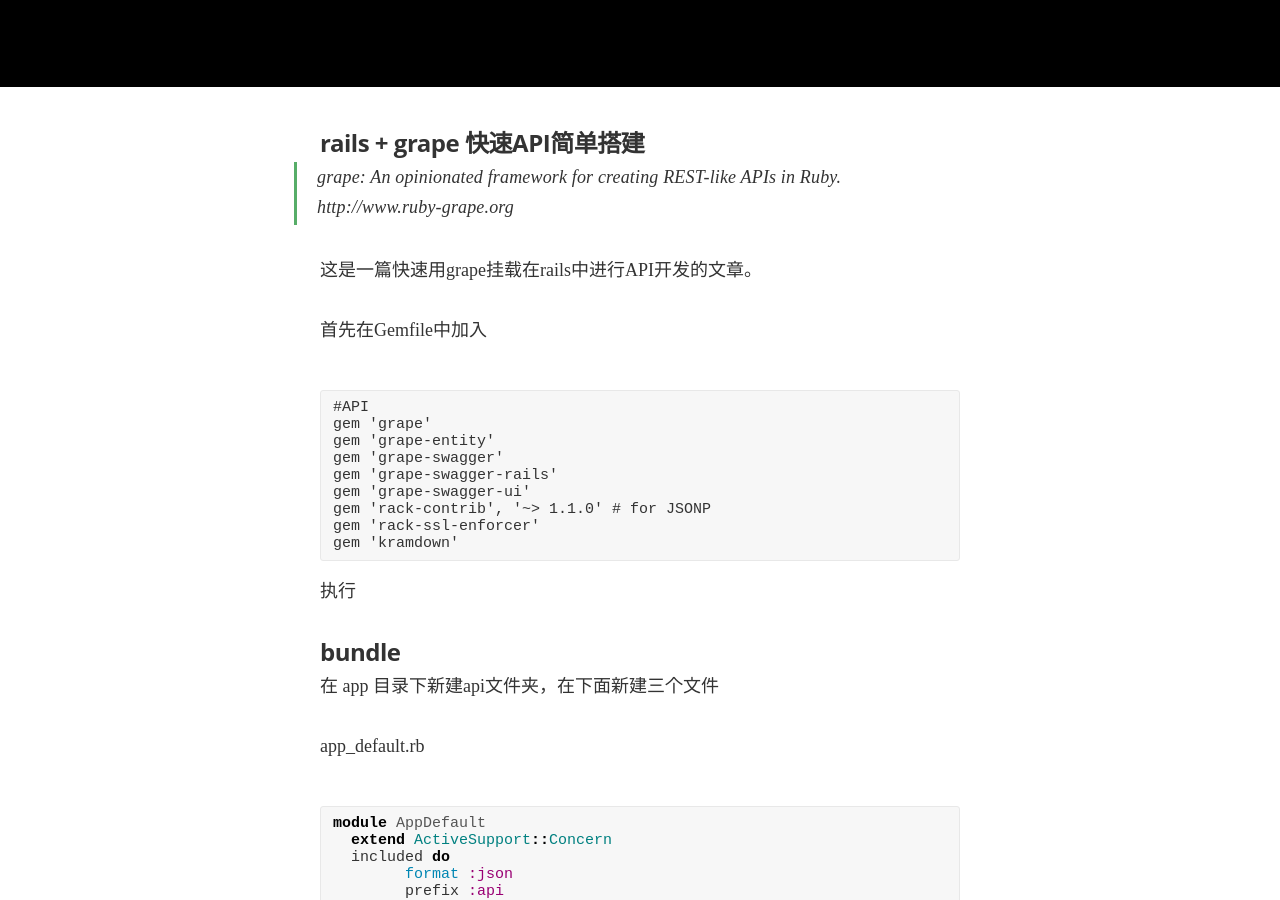
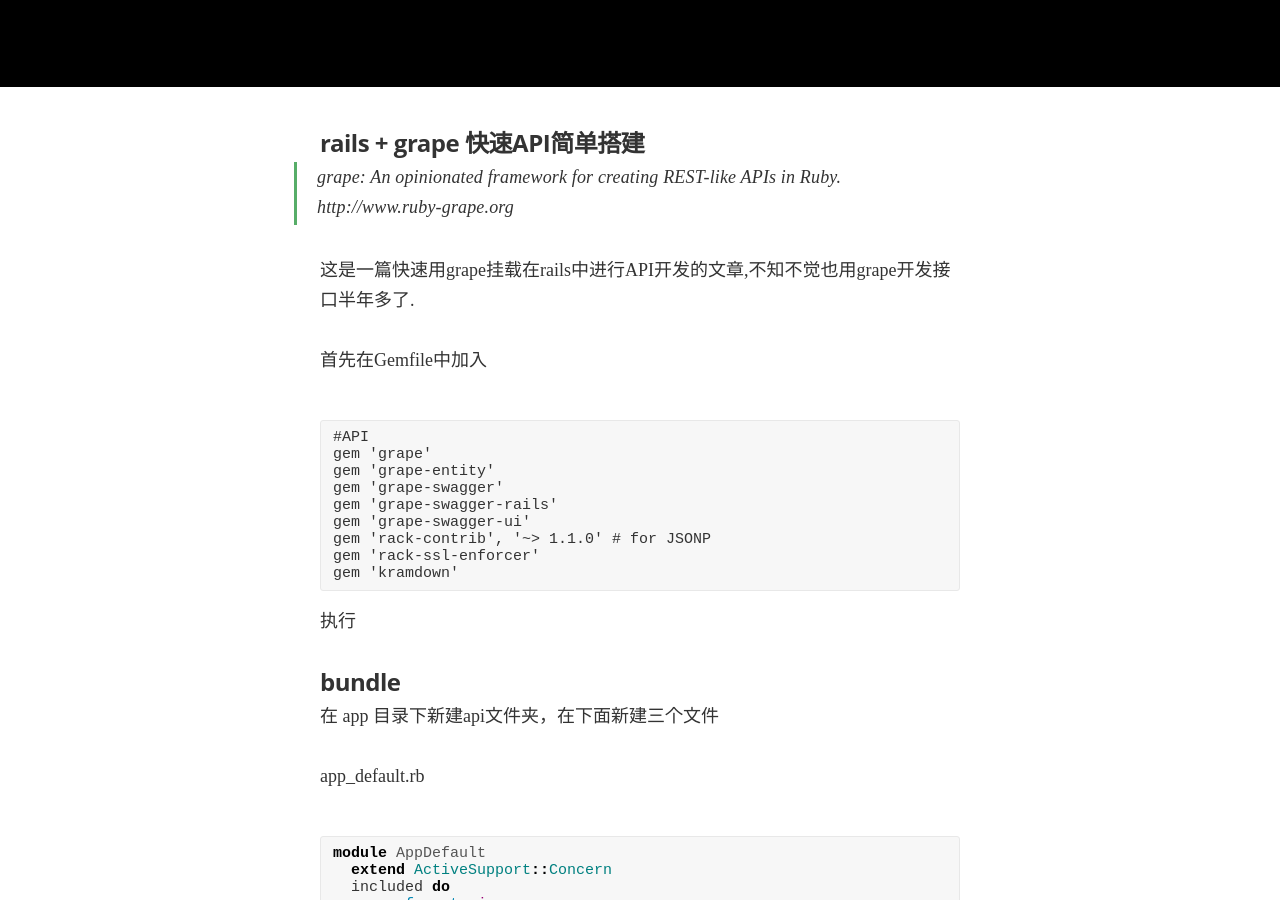
Before and after one commit to pathbox/pathbox.github.io, a Jekyll site: the page built from _posts/2016-05-28-rails-grape-api.md, in a window 1280 px wide and 900 px high, scrolled down 813 px. Built offline with Jekyll 4.4.1, drawn with Linux system fonts in a browser that asks for light colours; nearby versions of some CDN libraries; some web fonts are replaced; comment, search, counter and statistics services are not loaded.

Commit message:
edit something

```diff
--- a/_posts/2016-05-28-rails-grape-api.md
+++ b/_posts/2016-05-28-rails-grape-api.md
@@ -10,7 +10,7 @@ image: /assets/images/post.jpg
 
 > grape: An opinionated framework for creating REST-like APIs in Ruby. http://www.ruby-grape.org
 
-这是一篇快速用grape挂载在rails中进行API开发的文章。
+这是一篇快速用grape挂载在rails中进行API开发的文章,不知不觉也用grape开发接口半年多了.
 
 首先在Gemfile中加入
 
@@ -152,7 +152,7 @@ module EntitiesApp
 	format_with(:null) {|v| (v != false && v.blank?) ? "" : v }
 	format_with(:null_int) {|v| v.blank? ? 0 : v}
 	format_with(:null_bool) { |v| v.blank? ? false : v }
-    format_with(:short_dt) { |v| v.blank? ? "" : v.strftime("%Y-%m-%d %H:%M:%S") }
+  format_with(:short_dt) { |v| v.blank? ? "" : v.strftime("%Y-%m-%d %H:%M:%S") }
 	format_with(:short_t) { |v| v.blank? ? "" : v.strftime("%Y-%m-%d %H:%M") }
   end
 
```
